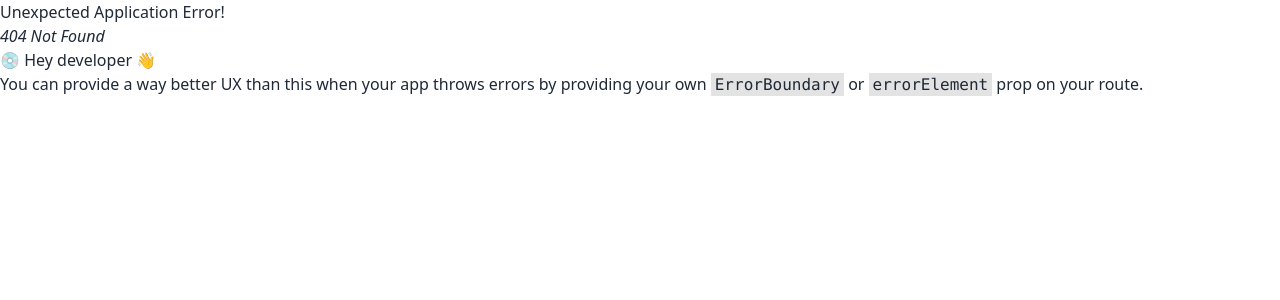
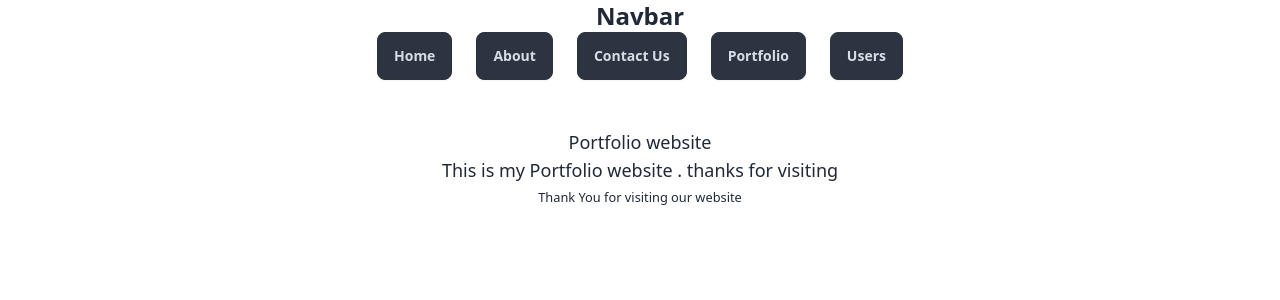
Before and after one commit to ALNoman78/react-router, a React (Vite) app: page /portfolio in a window 1280 px wide. Before the commit this address had no page. Shown: the top 300 px of the page. Built offline with nearby package versions, Linux system fonts and the light colour scheme.

Commit message:
nested routing added

```diff
--- a/src/components/About/About.jsx
+++ b/src/components/About/About.jsx
@@ -1,6 +1,3 @@
-import React from 'react'
-import PropTypes from 'prop-types'
-
 const About = () => {
     return (
         <div className='text-center font-medium text-lg mt-12'>
--- /dev/null
+++ b/src/components/Footer/Footer.jsx
@@ -0,0 +1,11 @@
+const Footer = () => {
+    return (
+        <div>
+            <p className="text-center font-medium"><small>Thank You for visiting our website</small></p>
+        </div>
+    )
+}
+
+Footer.propTypes = {}
+
+export default Footer
--- a/src/components/Header/Navbar.jsx
+++ b/src/components/Header/Navbar.jsx
@@ -8,6 +8,8 @@ const Navbar = () => {
                 <Link to="/" className="btn btn-neutral">Home</Link>
                 <Link to = '/about' className="btn btn-neutral">About</Link>
                 <Link to = '/contact' className="btn btn-neutral">Contact Us</Link>
+                <Link to = '/portfolio' className="btn btn-neutral">Portfolio</Link>
+                <Link to = '/users' className="btn btn-neutral">Users</Link>
             </nav>
         </div>
     )
--- a/src/components/Home/Home.jsx
+++ b/src/components/Home/Home.jsx
@@ -1,17 +1,13 @@
 import { Outlet } from 'react-router-dom'
 import Navbar from '../Header/Navbar'
+import Footer from '../Footer/Footer'
 
 const Home = () => {
     return (
         <div>
             <Navbar></Navbar>
-            <Outlet>
-
-            </Outlet>
-            <div className='text-center font-medium mt-12'>
-                <h2 className='font-bold text-2xl'>Home page</h2>
-                <p>This is Home page like parent element of the website</p>
-            </div>
+            <Outlet></Outlet>
+            <Footer></Footer>
         </div>
     )
 }
--- /dev/null
+++ b/src/components/Portfolio/Portfolio.jsx
@@ -0,0 +1,12 @@
+const Portfolio = () => {
+    return (
+        <div className='text-center font-medium text-lg mt-12'>
+            <h2>Portfolio website</h2>
+            <p>This is my Portfolio website . thanks for visiting</p>
+        </div>
+    )
+}
+
+Portfolio.propTypes = {}
+
+export default Portfolio
--- /dev/null
+++ b/src/components/User/Users.jsx
@@ -0,0 +1,11 @@
+const Users = () => {
+    return (
+        <div>
+            <h2 className="text-center font-medium text-2xl mt-12" >Our users</h2>
+        </div>
+    )
+}
+
+Users.propTypes = {}
+
+export default Users
```
Also changed, not shown: src/main.jsx (+10 -0 lines).
